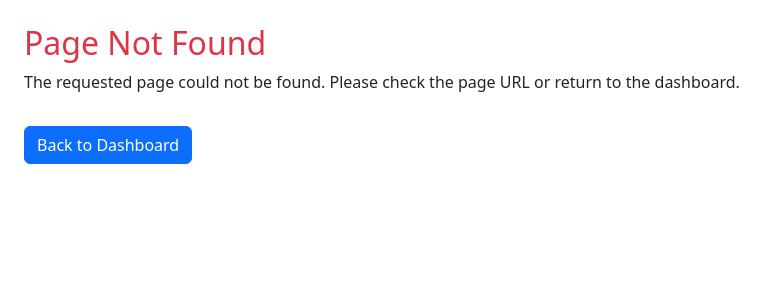
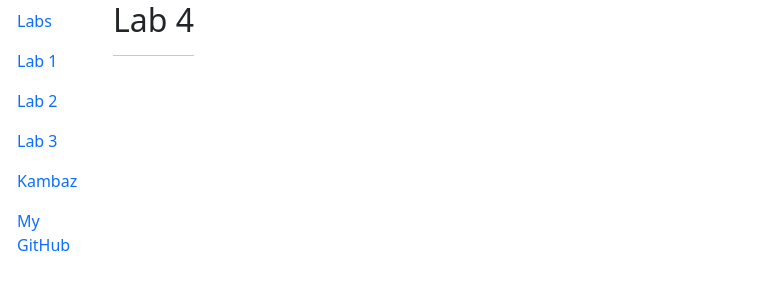
Before and after one commit to hydec5ive/kambaz-next-js, a Next.js app: page /labs/lab4 in a window 1280 px wide. Before the commit this address had no page. Shown: the top 300 px of the page, without its empty margins (0-784 px from the left). Built offline with nearby package versions, Linux system fonts and the light colour scheme.

Commit message:
Fixed github link

```diff
--- a/app/(kambaz)/Navigation.tsx
+++ b/app/(kambaz)/Navigation.tsx
@@ -54,5 +54,4 @@ export default function KambazNavigation() {
         </ListGroupItem>
       ))}
     </ListGroup>
-  );
-}
+  );}
--- a/app/labs/TOC.tsx
+++ b/app/labs/TOC.tsx
@@ -23,6 +23,6 @@ export default function TOC() {
        <NavLink href="/" as={Link}>
          Kambaz </NavLink> </NavItem>
      <NavItem>
-       <NavLink href="https://github.com/jannunzi">My GitHub</NavLink></NavItem>
+       <NavLink href="https://github.com/hydec5ive/kambaz-next-js">My GitHub</NavLink></NavItem>
    </Nav>
  );}
--- /dev/null
+++ b/app/labs/lab4/page.tsx
@@ -0,0 +1,8 @@
+export default function Lab4() {
+  return (
+    <div id="wd-lab4" className="container">
+      <h2>Lab 4</h2>
+      <hr />
+    </div>
+  );
+}
```
